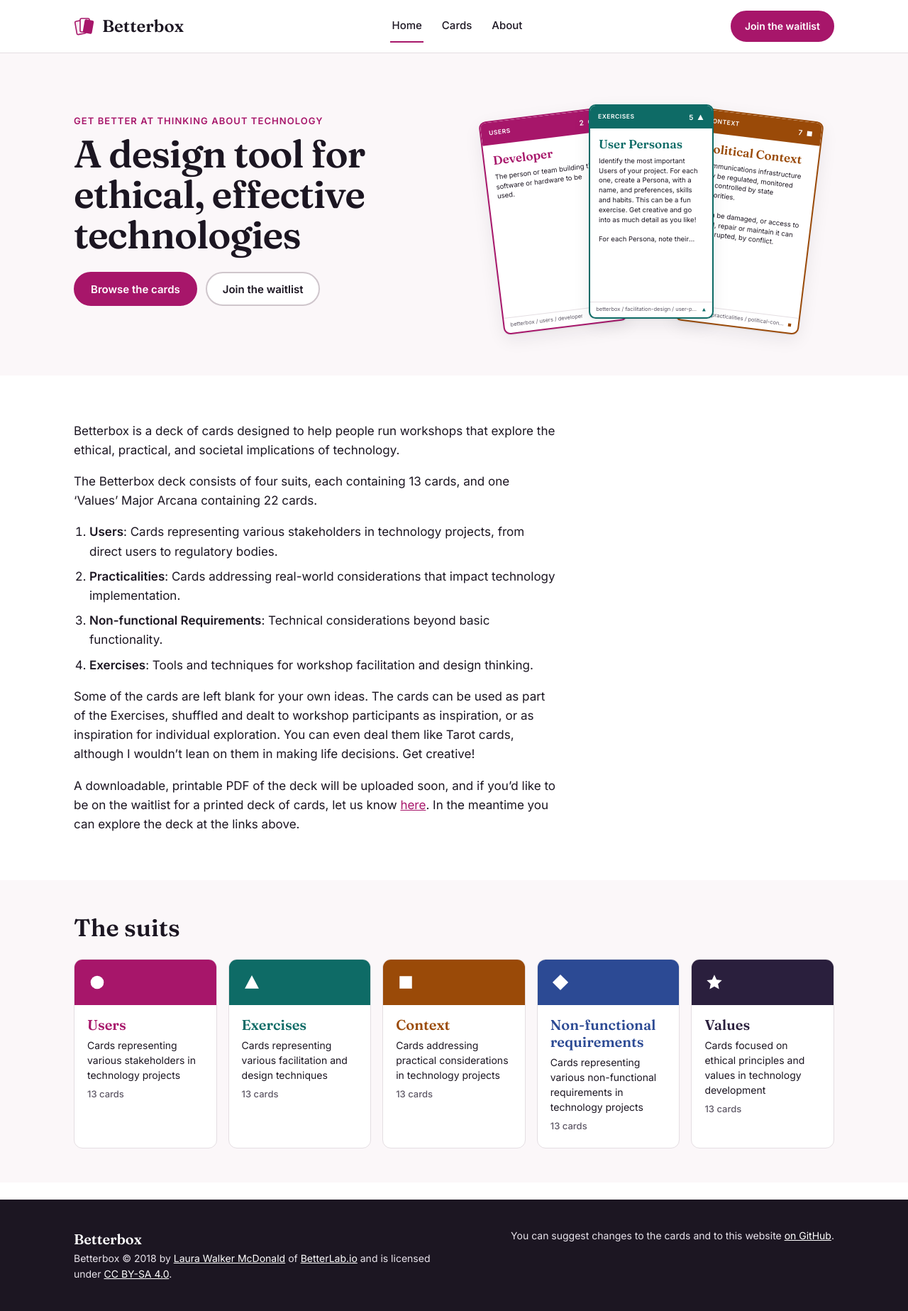
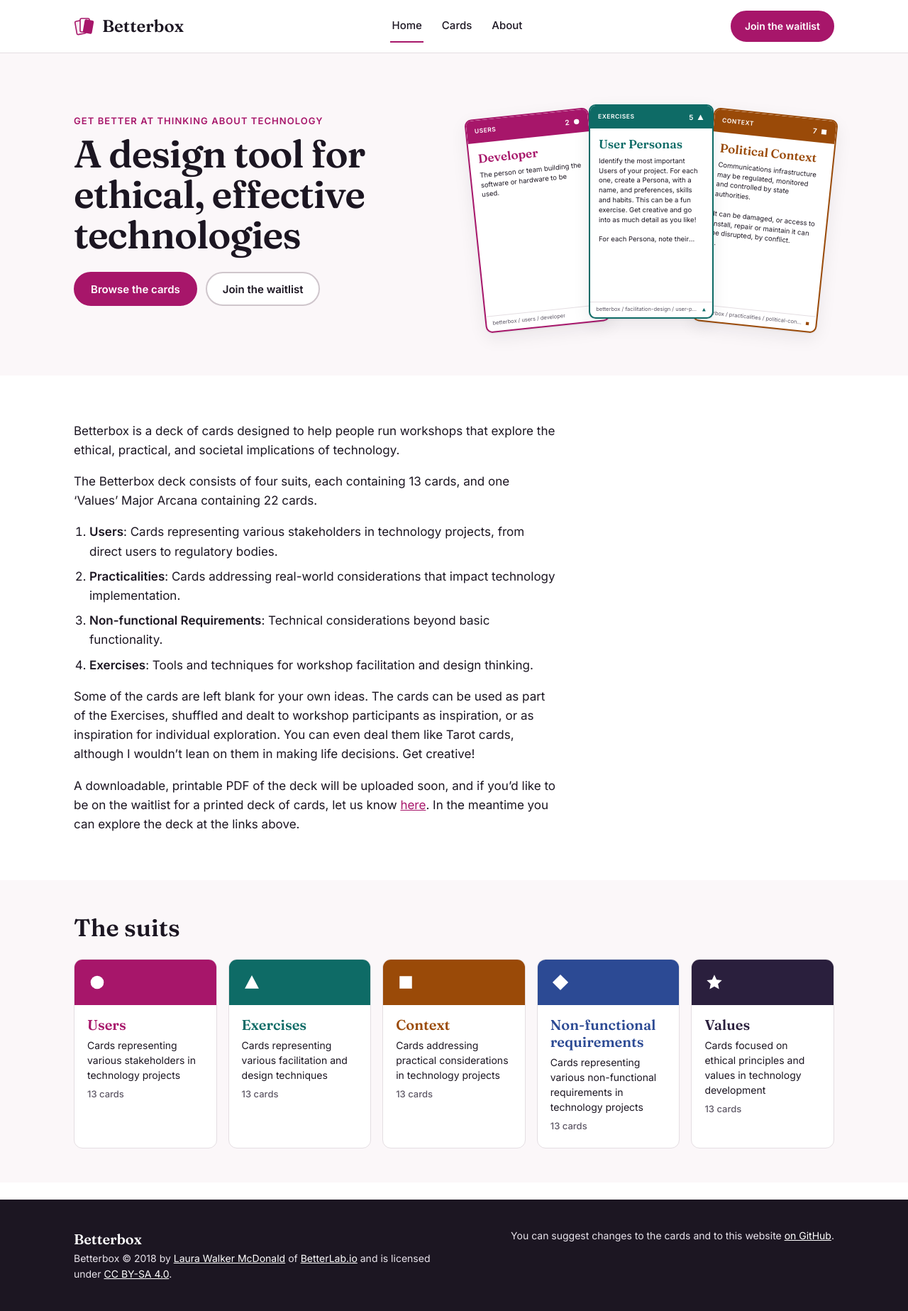
Before and after one commit to laurawmcd/betterbox, a Jekyll site: the page built from index.md, in a window 1280 px wide. Shown: the whole page at 71% size. Built offline with Jekyll 4.4.1, drawn with Linux system fonts in a browser that asks for light colours.

Commit message:
Fit long card text on card pages and loosen the home page card fan
Co-Authored-By: Claude Opus 5.5 <noreply@anthropic.com>
Claude-Session: https://claude.ai/code/session_01WRA4EgaTFhgmJsrZKGs9sz

```diff
--- a/assets/css/style.scss
+++ b/assets/css/style.scss
@@ -73,9 +73,9 @@ a:hover { color: var(--brand-dark); }
 .hero h1 { font: 600 54px/1.05 var(--display); letter-spacing: -0.02em; margin: 0 0 24px; }
 .hero__actions { display: flex; flex-wrap: wrap; gap: 12px; margin: 0; }
 .fan { flex: 1 1 420px; min-width: 0; display: flex; justify-content: center; align-items: center; padding: 16px 0; }
-.fan__card--left { transform: rotate(-7deg) translate(36px, 18px); }
+.fan__card--left { transform: rotate(-6deg) translate(14px, 14px); }
 .fan__card--mid { position: relative; z-index: 1; }
-.fan__card--right { transform: rotate(7deg) translate(-36px, 18px); }
+.fan__card--right { transform: rotate(6deg) translate(-14px, 14px); }
 @media (max-width: 560px) {
   .hero h1 { font-size: 40px; }
   .fan__card--left, .fan__card--right { display: none; }
@@ -119,7 +119,9 @@ a:hover { color: var(--brand-dark); }
 .card-face { --w: 220px; width: var(--w); aspect-ratio: 7 / 12; background: #fff; border: 2px solid var(--suit); border-radius: calc(var(--w) * 0.055); display: flex; flex-direction: column; overflow: hidden; box-shadow: 0 1px 2px rgba(28,22,34,.08), 0 8px 24px rgba(28,22,34,.08); font-size: calc(var(--w) * 0.057); }
 .card-face--sm { --w: 176px; }
 .card-face--md { --w: 220px; }
-.card-face--lg { --w: 280px; }
+.card-face--lg { --w: 300px; aspect-ratio: auto; min-height: calc(var(--w) * 12 / 7); }
+.card-face--lg .card-face__text { font-size: 0.78em; line-height: 1.5; }
+.card-face--lg .card-face__body { overflow: visible; }
 .card-face__band { background: var(--suit); color: #fff; display: flex; align-items: center; justify-content: space-between; padding: 0.8em 1.1em; }
 .card-face__suit { font-weight: 600; font-size: 0.85em; letter-spacing: 0.06em; text-transform: uppercase; white-space: nowrap; overflow: hidden; text-overflow: ellipsis; }
 .card-face__num { display: flex; align-items: center; gap: 0.45em; font-weight: 600; }
```
